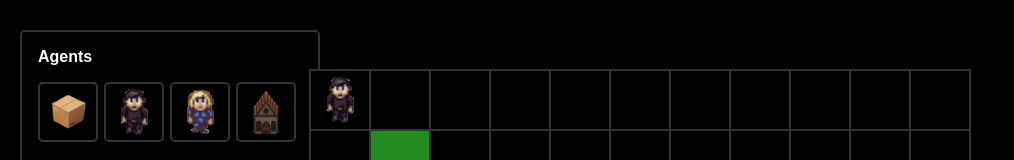
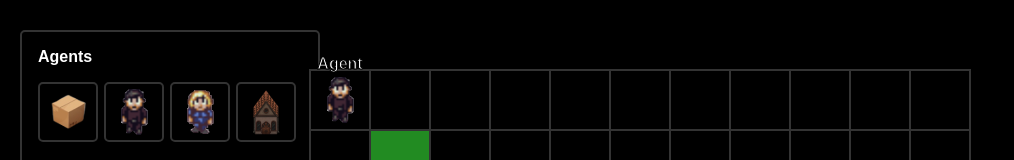
Before and after one commit to taigfs/hc-ui-react-dnd, a React (Vite) app: page / in a window 1280 px wide. Shown: the top 160 px of the page, without its empty margins (0-1014 px from the left). Built offline with nearby package versions, Linux system fonts and the light colour scheme.

Commit message:
Added static agent name;

```diff
--- a/src/components/Agent.tsx
+++ b/src/components/Agent.tsx
@@ -44,10 +44,13 @@ export default function Agent({ agentIndex, sprite }: AgentProps) {
   );
 
   return (
-    <Container ref={drag} isDragging={isDragging} onClick={onClick} isSelected={isSelected}>
-      <AgentImage sprite={sprite} />
-      { !!isSelected && <Handlers /> }
-    </Container>
+    <>
+      <Container ref={drag} isDragging={isDragging} onClick={onClick} isSelected={isSelected}>
+        <AgentImage sprite={sprite} />
+        { !!isSelected && <Handlers /> }
+      </Container>
+      <AgentName>Agent</AgentName>
+    </>
   );
 }
 
@@ -139,3 +142,15 @@ const Handler = styled.div`
   position: absolute;
   background-color: ${({ theme }) => theme.color.featuredSquareBorder};
 `;
+
+const AgentName = styled.div`
+  z-index: 3;
+  width: 100%;
+  font-weight: bolder;
+  -webkit-text-stroke-width: 1px;
+  -webkit-text-stroke-color: black;
+  color: white;
+  position: absolute;
+  top: -12pt;
+  font-size: 12pt;
+`;
```
